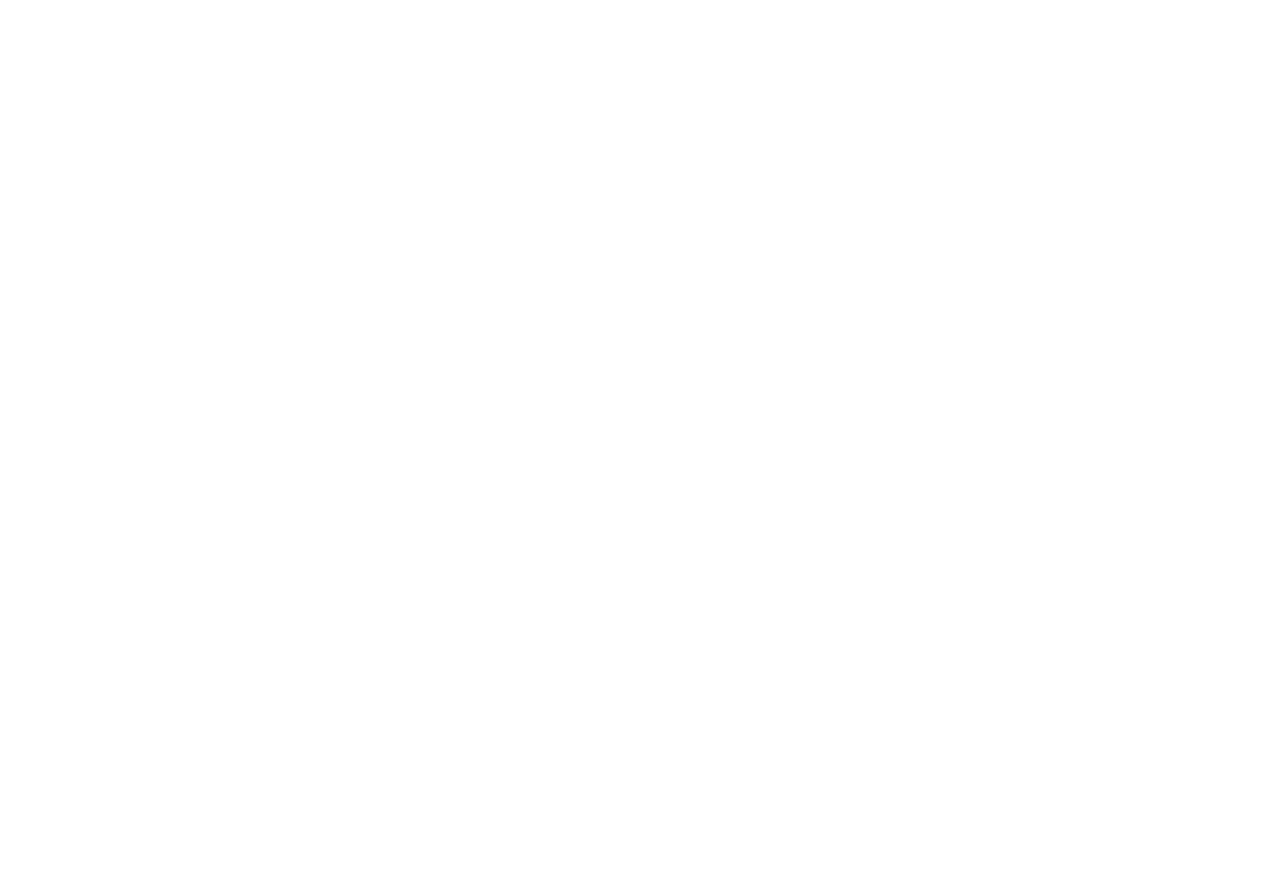
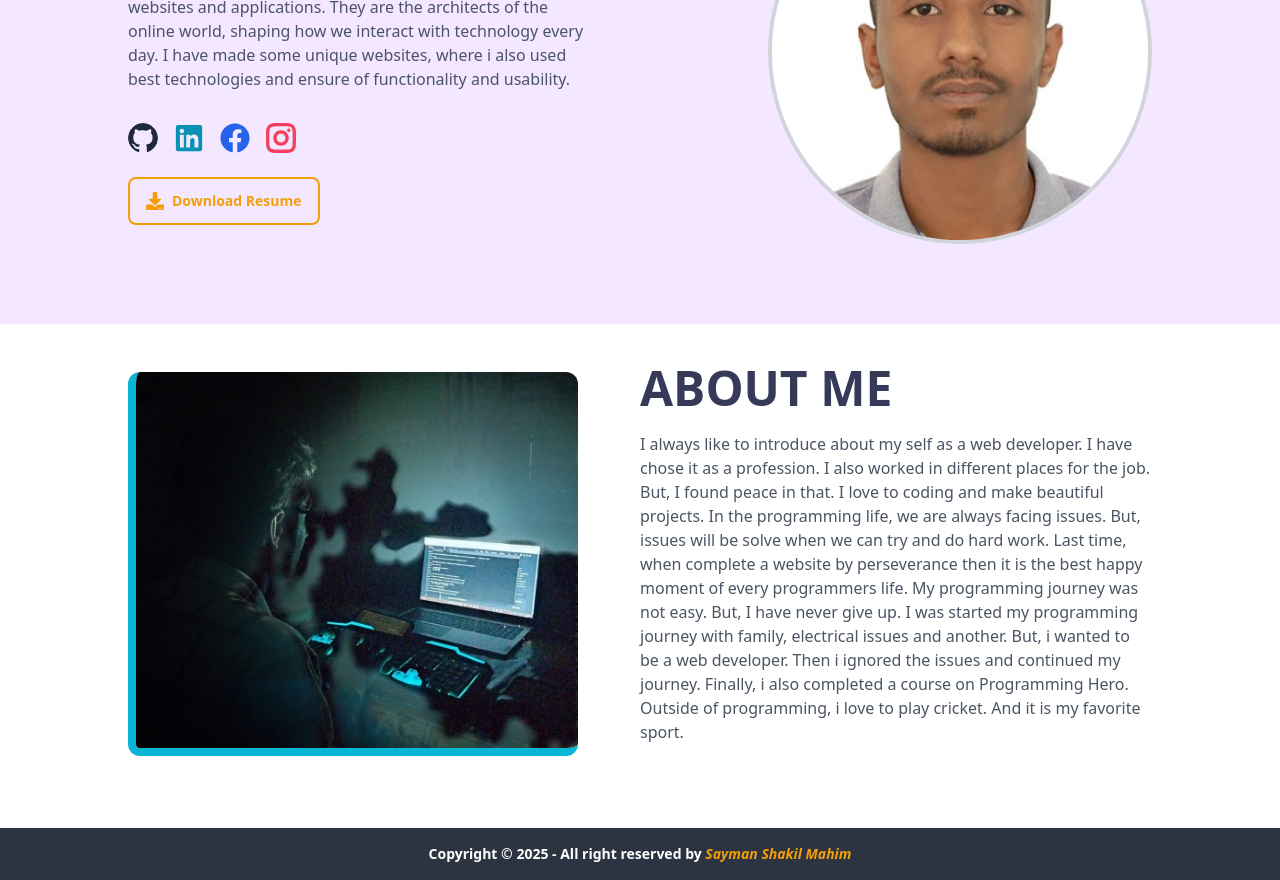
Before and after one commit to ssmahim01/mahim-personal-portfolio, a React (Vite) app: page /about-me in a window 1280 px wide. Before the commit this address had no page. Shown: the part 220-1100 px from the top of the page. Before the commit the page ends 800 px from the top, so only its background shows below. Built offline with nearby package versions, Linux system fonts and the light colour scheme.

Commit message:
Added Heading component with AboutMe section and an image in assets folder also Updated two components with Navbar and Home page also Modified routes

```diff
--- /dev/null
+++ b/src/components/AboutMe/AboutMe.jsx
@@ -0,0 +1,33 @@
+import Heading from "../Heading/Heading";
+import meWithLaptop from "../../assets/me-with-laptop.jpg";
+
+const AboutMe = () => {
+  return (
+    <div className="mt-10 mb-16">
+    {/* <Heading title={"About"} /> */}
+
+      <div className="lg:w-4/5 w-11/12 mx-auto flex lg:flex-row-reverse flex-col justify-between items-center">
+        <div className="space-y-3 lg:w-1/2">
+          <h2 className="lg:text-5xl text-4xl md:text-left text-[#363958] uppercase text-center font-extrabold pb-2">
+            About Me
+          </h2>
+
+          <p className="text-gray-600 md:text-base text-sm font-medium md:text-left text-center pb-5">
+            I always like to introduce about my self as a web developer. I have chose it as a profession. I also worked in different places for the job. But, I found peace in that. I love to coding and make beautiful projects. In the programming life, we are always facing issues. But, issues will be solve when we can try and do hard work. Last time, when complete a website by perseverance then it is the best happy moment of every programmers life. My programming journey was not easy. But, I have never give up. I was started my programming journey with family, electrical issues and another. But, i wanted to be a web developer. Then i ignored the issues and continued my journey. Finally, i also completed a course on Programming Hero. Outside of programming, i love to play cricket. And it is my favorite sport.
+          </p>
+
+        </div>
+
+        <figure>
+          <img
+            src={meWithLaptop}
+            alt="Image of me with Laptop"
+            className="lg:mt-0 mt-6 lg:h-96 md:w-[450px] md:h-72 w-full h-full object-cover border-l-8 border-b-8 border-cyan-500 rounded-xl"
+          />
+        </figure>
+      </div>
+    </div>
+  );
+};
+
+export default AboutMe;
--- a/src/components/Designation/Designation.jsx
+++ b/src/components/Designation/Designation.jsx
@@ -23,7 +23,7 @@
             ensure of functionality and usability.
           </p>
 
-          <div className="flex gap-4 items-center pb-6">
+          <div className="flex gap-4 md:justify-start justify-center items-center pb-6">
             <button>
               <Link to="https://github.com/ssmahim01" target="_blank">
                 <VscGithubInverted className="text-3xl rounded-full" />
--- /dev/null
+++ b/src/components/Heading/Heading.jsx
@@ -0,0 +1,11 @@
+const Heading = ({title, subHeading}) => {
+    return (
+        <div className="my-12">
+            <h2 className="text-center md:text-4xl text-3xl font-extrabold">{title}</h2>
+
+            <p className="text-center text-gray-500 font-semibold">{subHeading}</p>
+        </div>
+    );
+};
+
+export default Heading;
--- a/src/components/Resume.jsx
+++ b/src/components/Resume.jsx
@@ -1,10 +1,11 @@
+import { FaDownload } from "react-icons/fa";
 import { Link } from "react-router-dom";
 
 const Resume = ({center}) => {
     return (
         <>
             <Link to="https://docs.google.com/document/d/1Q3oIz83BlmgCthF29Yfxqel7LpzgMcggq8cC_JR3Jq4/edit?usp=sharing" target="_blank">
-            <button className={`btn btn-outline border-2 border-amber-500 text-amber-500 px-4 hover:bg-amber-500 hover:border-none hover:text-white font-bold ${center && "block md:mx-0 mx-auto"}`}>Download Resume</button>
+            <button className={`btn btn-outline border-2 border-amber-500 flex gap-x-2 items-center text-amber-500 md:px-4 hover:bg-amber-500 hover:border-none hover:text-white font-bold ${center && "block md:mx-0 mx-auto"}`}><FaDownload className="text-lg md:block hidden" /> <span>Download Resume</span></button>
             </Link>
         </>
     );
--- a/src/pages/Home.jsx
+++ b/src/pages/Home.jsx
@@ -1,9 +1,11 @@
+import AboutMe from "../components/AboutMe/AboutMe";
 import Designation from "../components/Designation/Designation";
 
 const Home = () => {
     return (
         <div>
             <Designation />
+            <AboutMe />
         </div>
     );
 };
--- a/src/pages/Shared/Navbar/Navbar.jsx
+++ b/src/pages/Shared/Navbar/Navbar.jsx
@@ -14,7 +14,7 @@
   );
 
   return (
-    <div className="navbar justify-between shadow-md fixed z-10 lg:px-16 px-6">
+    <div className="navbar justify-between shadow-md fixed z-10 bg-base-200 lg:px-16 px-6">
       <div className="navbar-start">
         <div className="flex gap-2 items-center">
           <img
```
Also changed, not shown: src/routes/routes.jsx (+8 -1 lines), src/assets/me-with-laptop.jpg (added).
